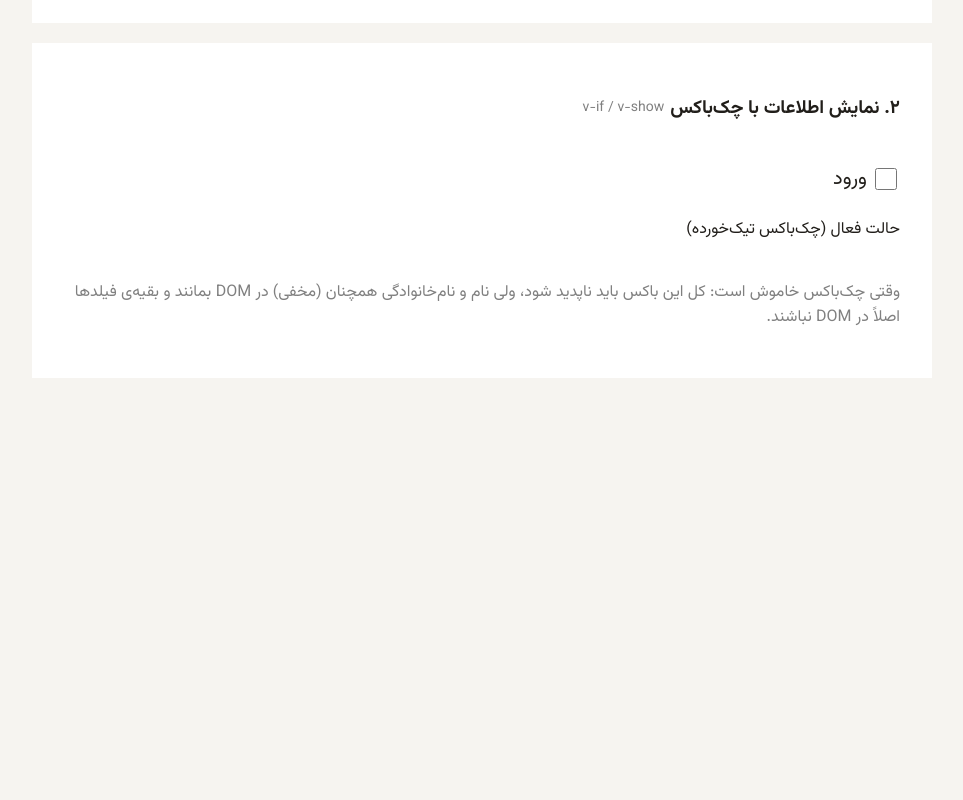
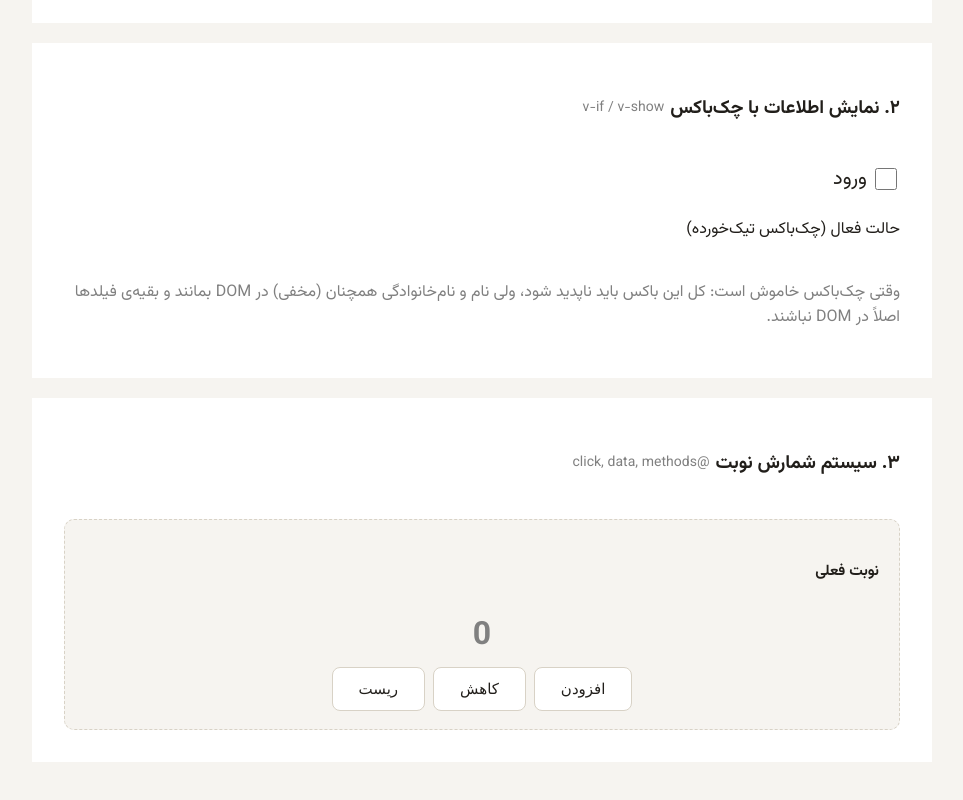
Before and after one commit to hoce1n/start-of-vue, a Vue app: page / in a window 1280 px wide. Shown: the part 1108-1908 px from the top of the page, without its empty margins (284-1247 px from the left). Before the commit the page ends 1550 px from the top, so only its background shows below. Built offline with nearby package versions, Linux system fonts and the light colour scheme.

Commit message:
working with methods, click event and data.

```diff
--- a/src/App.vue
+++ b/src/App.vue
@@ -6,6 +6,7 @@
     </div>
     <PersonalInformation />
     <DisplayInformation />
+    <CountingSystem />
   </div>
 </template>
 
@@ -37,7 +38,4 @@ export default {
   flex-direction: column;
   gap: 20px;
 }
-h1 {
-
-}
 </style>
--- a/src/components/CountingSystem.vue
+++ b/src/components/CountingSystem.vue
@@ -1,25 +1,100 @@
 <template>
-  <!-- Section 3: Turn counter -->
-  <div>
-    <div>
-      <div>۳. سیستم شمارش نوبت</div>
-      <div>@click، data، methods</div>
+  <section>
+    <div class="card">
+        <div class="header">
+          <h3>۳. سیستم شمارش نوبت</h3>
+          <span>@click, data, methods</span>
+        </div>
+        <div class="showw">
+          <h4>نوبت فعلی</h4>
+          <div>
+              <b>{{ count }}</b>
+          </div>
+          <div class="groupButton">
+            <button type="button" @click="increase">افزودن</button>
+            <button type="button" @click="decrease">کاهش</button>
+            <button type="button" @click="reset">ریست</button>
+          </div>
+        </div>
     </div>
-
-    <div>
-      <div>نوبت فعلی</div>
-      <div>۱</div>
-      <div>
-        <button type="button">افزودن</button>
-        <button type="button">کاهش</button>
-        <button type="button">ریست</button>
-      </div>
-    </div>
-  </div>
+  </section>
 </template>
 
 <script>
 export default {
-    name: 'TurnCounter'
+    name: 'TurnCounter',
+    data () {
+        return {
+            count: 0
+        }
+    },
+    methods: {
+        increase() {
+            this.count++;
+        },
+        decrease() {
+            if (this.count > 0) this.count--;
+        },
+        reset() {
+            this.count = 0;
+        }
+    }
 }
 </script>
+<style>
+section {
+  padding: 32px;
+  background-color: white;
+}
+section .card {
+  display: flex;
+  flex-direction: column;
+  gap: 22px;
+}
+.header {
+  display: flex;
+  align-items: center;
+  width: fit-content;
+  justify-content: space-between;
+  gap: 0 6px;
+}
+
+.header span {
+  font-size: 14px;
+  color: gray;
+}
+
+.showw {
+  background: #F6F4F0;
+  border: 1px dashed rgb(216, 210, 198);
+  border-radius: 10px;
+  padding: 18px 20px;
+  font-size: 15px;
+  line-height: 1.9;
+}
+
+.showw div {
+    text-align: center;
+}
+
+.showw b {
+    margin: 0 auto;
+  font-size: 32px;
+  color: gray;
+}
+.groupButton {
+    justify-content: center;
+    display: flex;
+    gap: 8px;
+}
+
+.groupButton button {
+    padding: 12px 26px;
+    border-radius: 8px;
+    border: 1px solid #D8D2C6;
+    background: #FFFFFF;
+    color: #211E1A;
+    font-size: 15px;
+    cursor: pointer;
+}
+</style>
```
